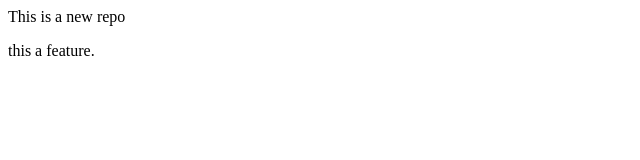
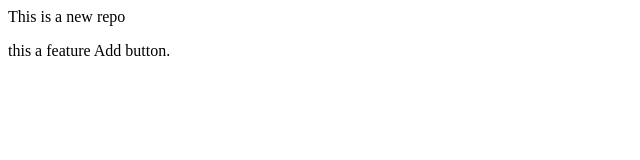
Before and after one commit to ariknoor/localrepo, a plain HTML site: page index.html in a window 1280 px wide. Shown: the full height of the page, 0-640 px from the left. Drawn offline with Linux system fonts and the light colour scheme.

Commit message:
Add button

```diff
--- a/index.html
+++ b/index.html
@@ -1,3 +1,3 @@
 <p> This is a new repo
 </p>
-<p>this a feature.</p>
+<p>this a feature Add button.</p>
```
